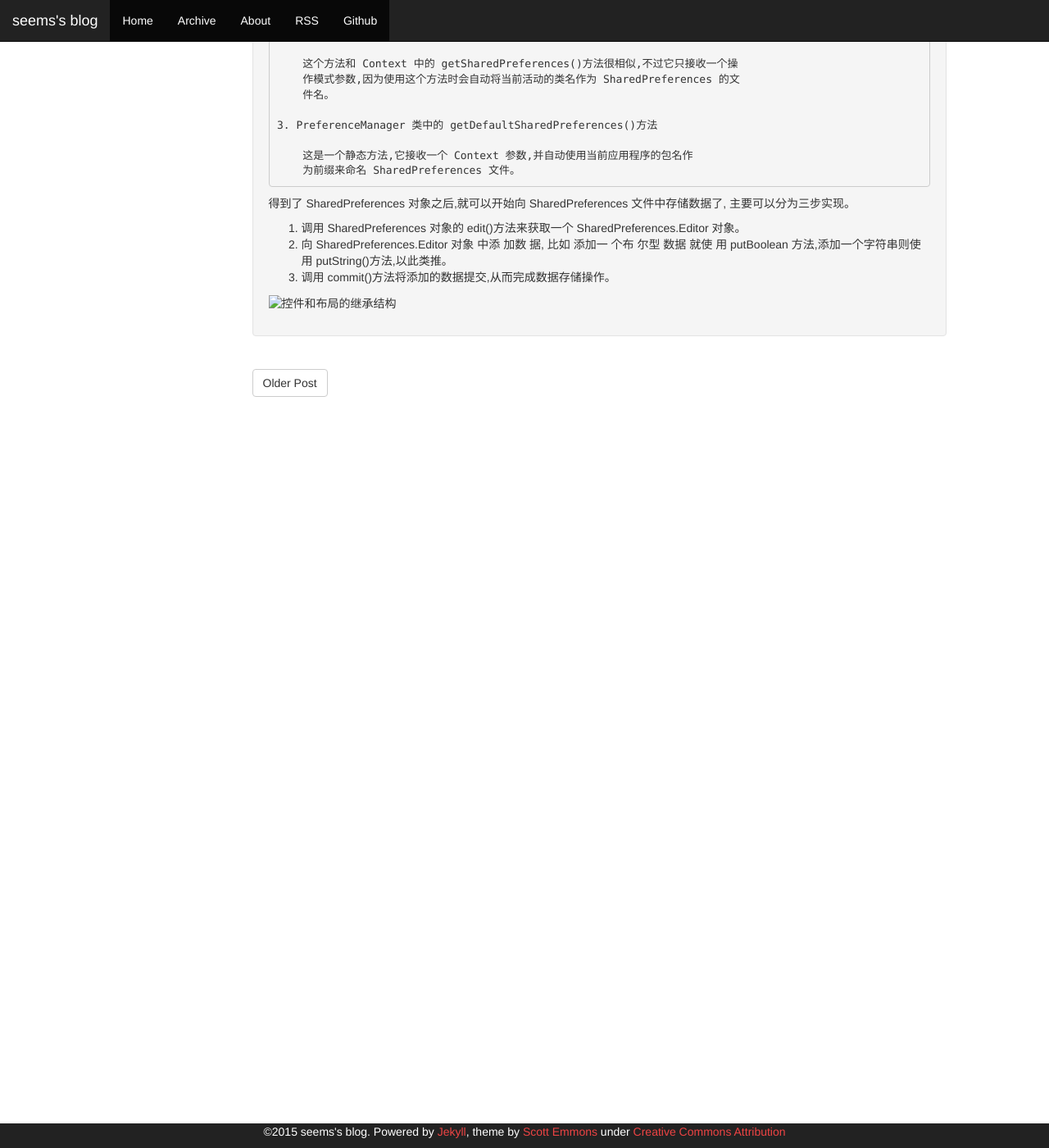
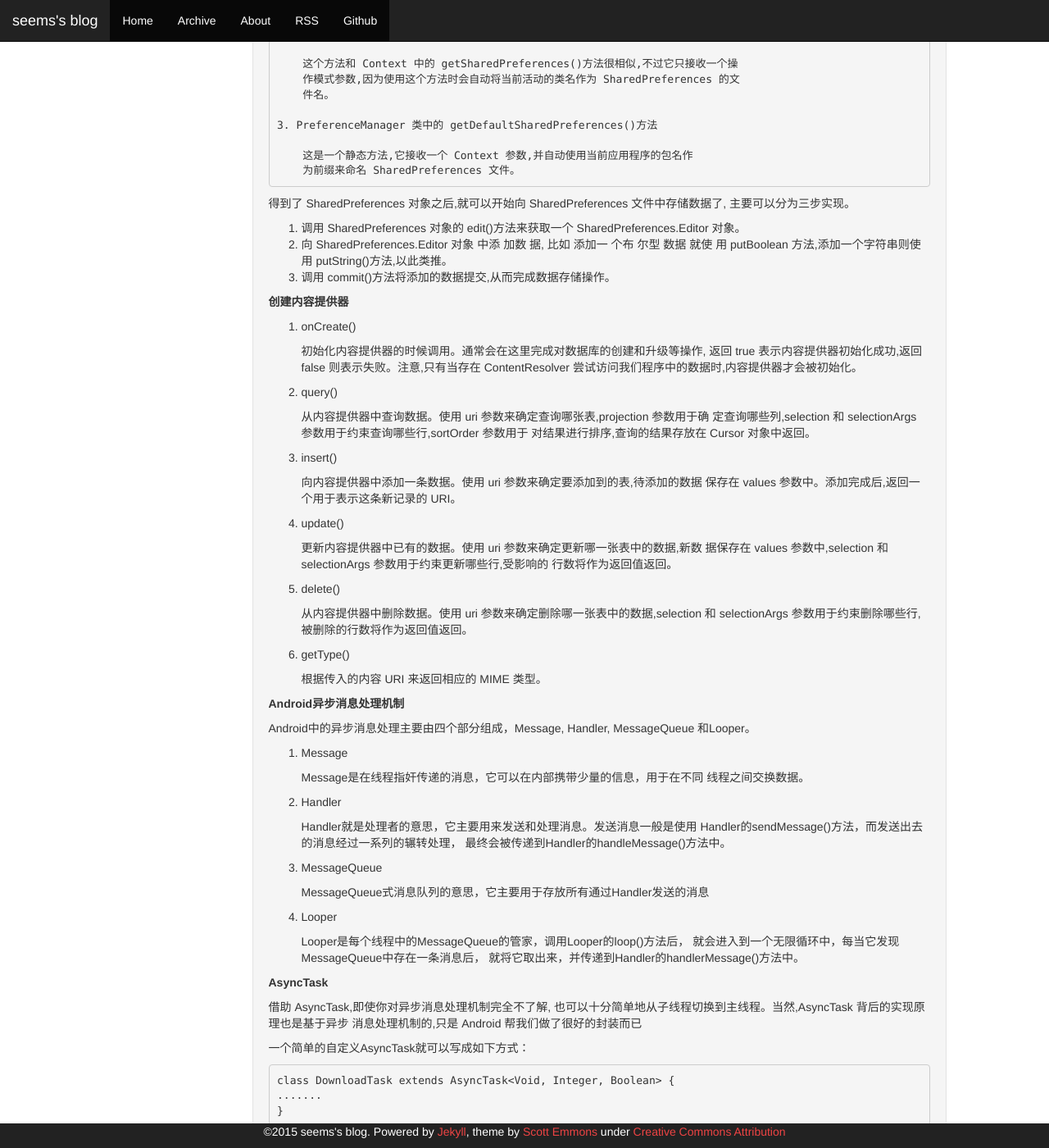
Before and after one commit to Gandalf-Pl/seems, a Jekyll site: the page built from _posts/2015-04-01-android-study.md, in a window 1280 px wide and 1400 px high, scrolled down 5138 px. Shown: the whole window at 82% size. Built offline with Jekyll 4.4.1, drawn with Linux system fonts in a browser that asks for light colours; Markdown is read by kramdown in place of the engine named in the settings; some of the changed text lies outside the part shown.

Commit message:
android study

```diff
--- a/_posts/2015-04-01-android-study.md
+++ b/_posts/2015-04-01-android-study.md
@@ -370,7 +370,103 @@ getActivity()方法来得到和当前碎片相关联的活动实例
 putBoolean 方法,添加一个字符串则使用 putString()方法,以此类推。
 3. 调用 commit()方法将添加的数据提交,从而完成数据存储操作。
 
+**创建内容提供器**
 
+1. onCreate()
 
+    初始化内容提供器的时候调用。通常会在这里完成对数据库的创建和升级等操作,
+    返回 true 表示内容提供器初始化成功,返回 false 则表示失败。注意,只有当存在
+    ContentResolver 尝试访问我们程序中的数据时,内容提供器才会被初始化。
+
+2. query()
+
+    从内容提供器中查询数据。使用 uri 参数来确定查询哪张表,projection 参数用于确
+    定查询哪些列,selection 和 selectionArgs 参数用于约束查询哪些行,sortOrder 参数用于
+    对结果进行排序,查询的结果存放在 Cursor 对象中返回。
+
+3. insert()
+
+    向内容提供器中添加一条数据。使用 uri 参数来确定要添加到的表,待添加的数据
+    保存在 values 参数中。添加完成后,返回一个用于表示这条新记录的 URI。
+
+4. update()
+
+    更新内容提供器中已有的数据。使用 uri 参数来确定更新哪一张表中的数据,新数
+    据保存在 values 参数中,selection 和 selectionArgs 参数用于约束更新哪些行,受影响的
+    行数将作为返回值返回。
+
+5. delete()
+
+    从内容提供器中删除数据。使用 uri 参数来确定删除哪一张表中的数据,selection
+    和 selectionArgs 参数用于约束删除哪些行,被删除的行数将作为返回值返回。
+
+6. getType()
+
+    根据传入的内容 URI 来返回相应的 MIME 类型。
+
+**Android异步消息处理机制**
+
+Android中的异步消息处理主要由四个部分组成，Message, Handler, MessageQueue
+和Looper。
+
+1. Message
+
+    Message是在线程指奸传递的消息，它可以在内部携带少量的信息，用于在不同
+    线程之间交换数据。
+
+2. Handler
+
+    Handler就是处理者的意思，它主要用来发送和处理消息。发送消息一般是使用
+    Handler的sendMessage()方法，而发送出去的消息经过一系列的辗转处理，
+    最终会被传递到Handler的handleMessage()方法中。
+
+3. MessageQueue
+
+    MessageQueue式消息队列的意思，它主要用于存放所有通过Handler发送的消息
+
+4. Looper
+
+    Looper是每个线程中的MessageQueue的管家，调用Looper的loop()方法后，
+    就会进入到一个无限循环中，每当它发现MessageQueue中存在一条消息后，
+    就将它取出来，并传递到Handler的handlerMessage()方法中。
+
+**AsyncTask**
+
+借助 AsyncTask,即使你对异步消息处理机制完全不了解,
+也可以十分简单地从子线程切换到主线程。当然,AsyncTask
+背后的实现原理也是基于异步
+消息处理机制的,只是 Android 帮我们做了很好的封装而已
+
+一个简单的自定义AsyncTask就可以写成如下方式：
+
+    class DownloadTask extends AsyncTask<Void, Integer, Boolean> {
+    .......
+    }
+
+经常需要去重写的方法有一下四个：
+
+1. onPreExecute()
+
+    这个方法在后台任务开始执行之前调用。
+
+2. doInBackground(Parmas...)
+
+    这个方法中的所有代码都会在子线程中运行,我们应该在这里去处理所有的耗时任
+    务。任务一旦完成就可以通过 return 语句来将任务的执行结果返回,如果 AsyncTask 的
+    第三个泛型参数指定的是 Void,就可以不返回任务执行结果。注意,在这个方法中是不
+    可以进行 UI 操作的,如果需要更新 UI 元素,比如说反馈当前任务的执行进度,可以调
+    用 publishProgress(Progress...)方法来完成。
+
+3. onProgressUpdate(Progress...)
+
+    当在后台任务中调用了 publishProgress(Progress...)方法后,这个方法就会很快被调
+    用,方法中携带的参数就是在后台任务中传递过来的。在这个方法中可以对 UI 进行操
+    作,利用参数中的数值就可以对界面元素进行相应地更新。
+
+4. onPostExecute(Result)
+
+    当后台任务执行完毕并通过 return 语句进行返回时,这个方法就很快会被调用。返
+    回的数据会作为参数传递到此方法中,可以利用返回的数据来进行一些 UI 操作,比如
+    说提醒任务执行的结果,以及关闭掉进度条对话框等。
 
 ![控件和布局的继承结构](../images/view&viewgroup.png)
```
